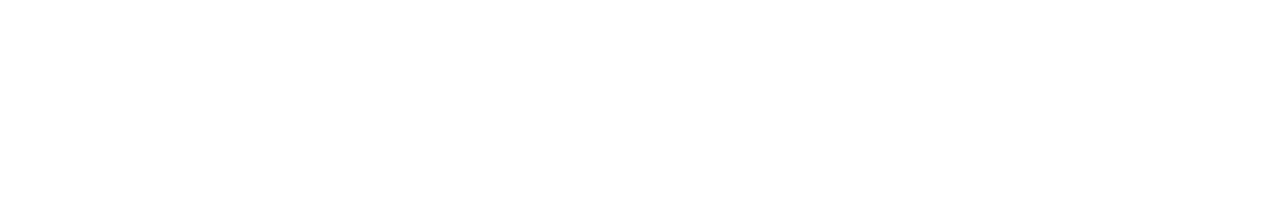
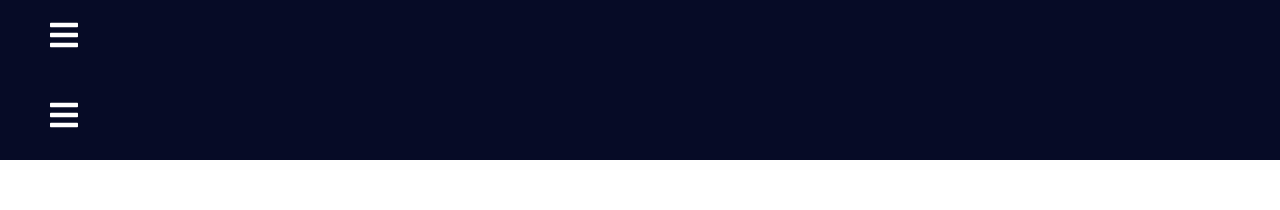
Before and after one commit to minh44210/DU-AN-MOVIE-REACT, a React (Create React App) app: page /dashboard in a window 1280 px wide. Before the commit this address had no page. Shown: the top 210 px of the page. Built offline with nearby package versions, Linux system fonts and the light colour scheme; grey boxes are pictures that could not be loaded; a web font is replaced by a local one.

Commit message:
interface dashboard

```diff
--- a/src/App.js
+++ b/src/App.js
@@ -1,7 +1,7 @@
 import "./App.css";
 import { BrowserRouter, Route, Switch } from "react-router-dom";
 import PageNotFound from "./containers/PageNotFound";
-import { renderRoutesHome } from "./routes";
+import { renderRoutesHome, renderRoutesAdmin } from "./routes";
 
 import "antd/dist/antd.css";
 
@@ -10,6 +10,7 @@
 		<BrowserRouter>
 			<Switch>
 				{renderRoutesHome()}
+				{renderRoutesAdmin()}
 				{/* Trang chủ */}
 				{/* <Route exact path="/" component={HomePage} /> */}
 				{/* About */}
--- a/src/containers/AdminTemplate/DashBoardPage/index.css
+++ /dev/null
@@ -1,6 +0,0 @@
-.sidebar {
-  background-color: brown;
-  width: 200px;
-  height: 100%;
-  position: absolute;
-}
--- a/src/containers/AdminTemplate/DashBoardPage/index.js
+++ b/src/containers/AdminTemplate/DashBoardPage/index.js
@@ -1,14 +1,11 @@
 import React, { Component } from 'react'
-import { NavLink } from "react-router-dom"
-import "./index.css"
-// import Sidebar from "./../_components/Sidebar"
-export default class DashBoardPage extends Component {
+import Navbar from "./../_components/Navbar"
+export default class index extends Component {
 	render() {
 		return (
-			<div className="sidebar">
-				Hello
+			<div>
+				<Navbar />
 			</div>
 		)
-
 	}
 }
--- /dev/null
+++ b/src/containers/AdminTemplate/_components/Navbar/SidebarData.js
@@ -0,0 +1,26 @@
+import React from 'react';
+import * as FaIcons from 'react-icons/fa';
+import * as AiIcons from 'react-icons/ai';
+import * as IoIcons from 'react-icons/io';
+
+export const SidebarData = [
+	{
+		title: 'Home',
+		path: '/',
+		icon: <AiIcons.AiFillHome />,
+		cName: 'nav-text'
+	},
+	{
+		title: 'Films',
+		path: "/films",
+		icon: <IoIcons.IoIosFilm />,
+		cName: 'nav-text'
+
+	},
+	{
+		title: 'User',
+		path: "/user",
+		icon: <FaIcons.FaUser />,
+		cName: 'nav-text'
+	}
+];
--- /dev/null
+++ b/src/containers/AdminTemplate/_components/Navbar/index.css
@@ -0,0 +1,72 @@
+.navbar {
+	background-color: #060b26;
+	height: 80px;
+	display: flex;
+	justify-content: start;
+	align-items: center;
+  }
+
+  .menu-bars {
+	margin-left: 2rem;
+	font-size: 2rem;
+	background: none;
+  }
+
+  .nav-menu {
+	background-color: #060b26;
+	width: 250px;
+	height: 100vh;
+	display: flex;
+	justify-content: center;
+	position: fixed;
+	top: 0;
+	left: -100%;
+	transition: 850ms;
+  }
+
+  .nav-menu.active {
+	left: 0;
+	transition: 350ms;
+  }
+
+  .nav-text {
+	display: flex;
+	justify-content: start;
+	align-items: center;
+	padding: 8px 0px 8px 16px;
+	list-style: none;
+	height: 60px;
+  }
+
+  .nav-text a {
+	text-decoration: none;
+	color: #f5f5f5;
+	font-size: 18px;
+	width: 95%;
+	height: 100%;
+	display: flex;
+	align-items: center;
+	padding: 0 16px;
+	border-radius: 4px;
+  }
+
+  .nav-text a:hover {
+	background-color: #1a83ff;
+  }
+
+  .nav-menu-items {
+	width: 100%;
+  }
+
+  .navbar-toggle {
+	background-color: #060b26;
+	width: 100%;
+	height: 80px;
+	display: flex;
+	justify-content: start;
+	align-items: center;
+  }
+
+  span {
+	margin-left: 16px;
+  }
--- /dev/null
+++ b/src/containers/AdminTemplate/_components/Navbar/index.js
@@ -0,0 +1,46 @@
+import React, { useState } from 'react';
+import * as FaIcons from 'react-icons/fa';
+import * as AiIcons from 'react-icons/ai';
+import { Link } from 'react-router-dom';
+import { SidebarData } from './SidebarData';
+import './index.css';
+import { IconContext } from 'react-icons';
+
+function Navbar() {
+	const [sidebar, setSidebar] = useState(false);
+
+	const showSidebar = () => setSidebar(!sidebar);
+
+	return (
+		<>
+			<IconContext.Provider value={{ color: '#fff' }}>
+				<div className='navbar'>
+					<Link to='#' className='menu-bars'>
+						<FaIcons.FaBars onClick={showSidebar} />
+					</Link>
+				</div>
+				<nav className={sidebar ? 'nav-menu active' : 'nav-menu'}>
+					<ul className='nav-menu-items' onClick={showSidebar}>
+						<li className='navbar-toggle'>
+							<Link to='#' className='menu-bars'>
+								<AiIcons.AiOutlineClose />
+							</Link>
+						</li>
+						{SidebarData.map((item, index) => {
+							return (
+								<li key={index} className={item.cName}>
+									<Link to={item.path}>
+										{item.icon}
+										<span>{item.title}</span>
+									</Link>
+								</li>
+							);
+						})}
+					</ul>
+				</nav>
+			</IconContext.Provider>
+		</>
+	);
+}
+
+export default Navbar;
--- a/src/routes/index.js
+++ b/src/routes/index.js
@@ -7,7 +7,9 @@
 import DetailBg from "../containers/HomeTemplete/_component/DetailBg";
 import DatVeMoive from "../containers/HomeTemplete/DatVeMoive";
 import HomeTemplate from "../containers/HomeTemplete";
-
+import AdminTemplate from "../containers/AdminTemplate";
+import DashBoardPage from "../containers/AdminTemplate/DashBoardPage";
+import { Dashboard } from "@mui/icons-material";
 const routesHome = [
 	{
 		exact: true,
@@ -46,7 +48,13 @@
 		component: DetailMoive,
 	},
 ];
-
+const routesAdmin = [
+	{
+		exact: false,
+		path: "/dashboard",
+		component: DashBoardPage,
+	}
+]
 function renderRoutesHome() {
 	return routesHome.map((route, index) => {
 		return (
@@ -59,5 +67,16 @@
 		);
 	});
 }
-
-export { renderRoutesHome };
+function renderRoutesAdmin() {
+	return routesAdmin.map((route, index) => {
+		return (
+			<AdminTemplate
+				key={index}
+				exact={route.exact}
+				path={route.path}
+				component={route.component}
+			/>
+		)
+	})
+}
+export { renderRoutesHome, renderRoutesAdmin };
```
Also changed, not shown: src/containers/PageNotFound/index.js (indentation only), 1 other file (tests, documents, lock files or other folders). Lines whose indentation alone changed are shown as unchanged.
